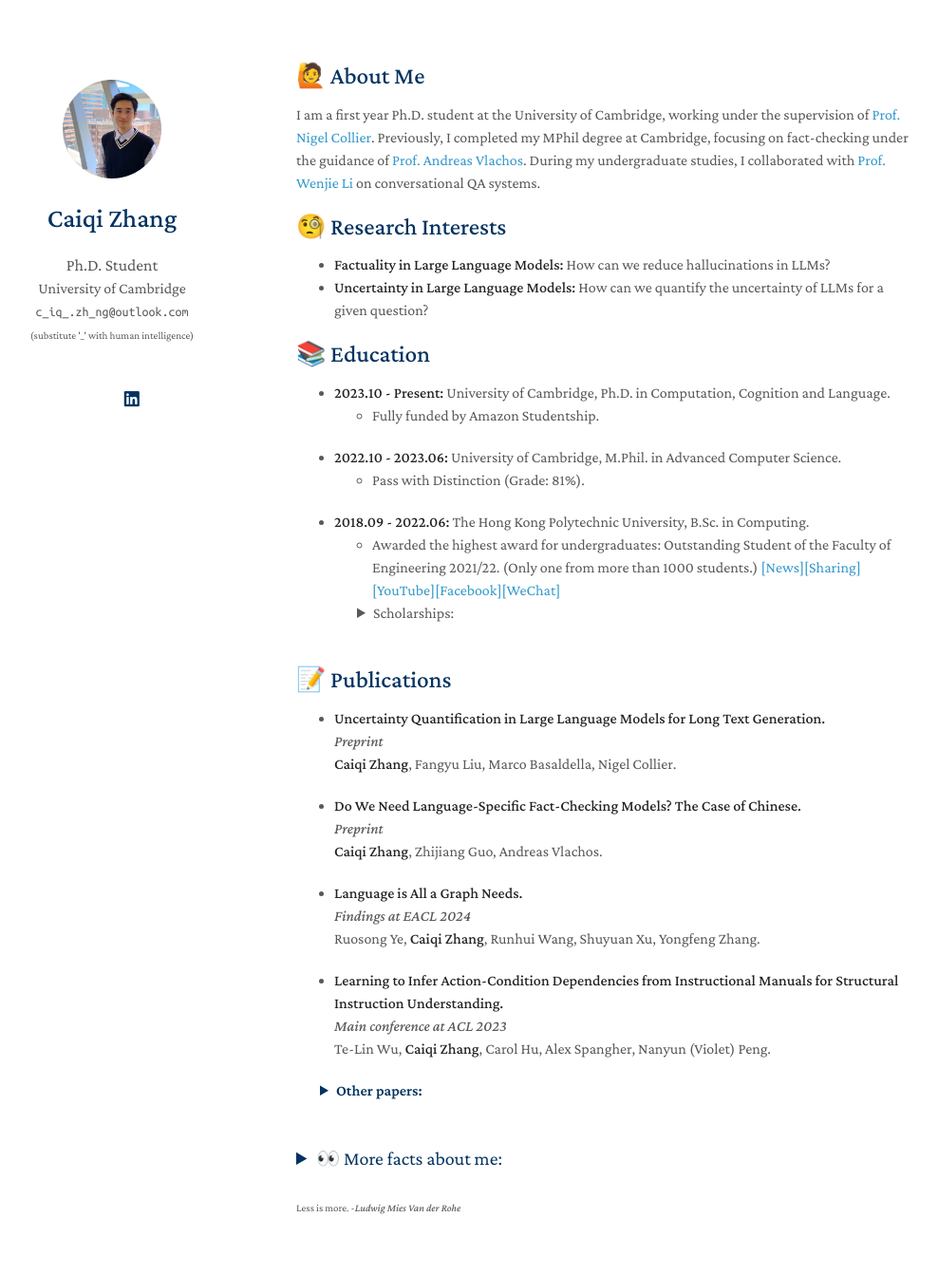
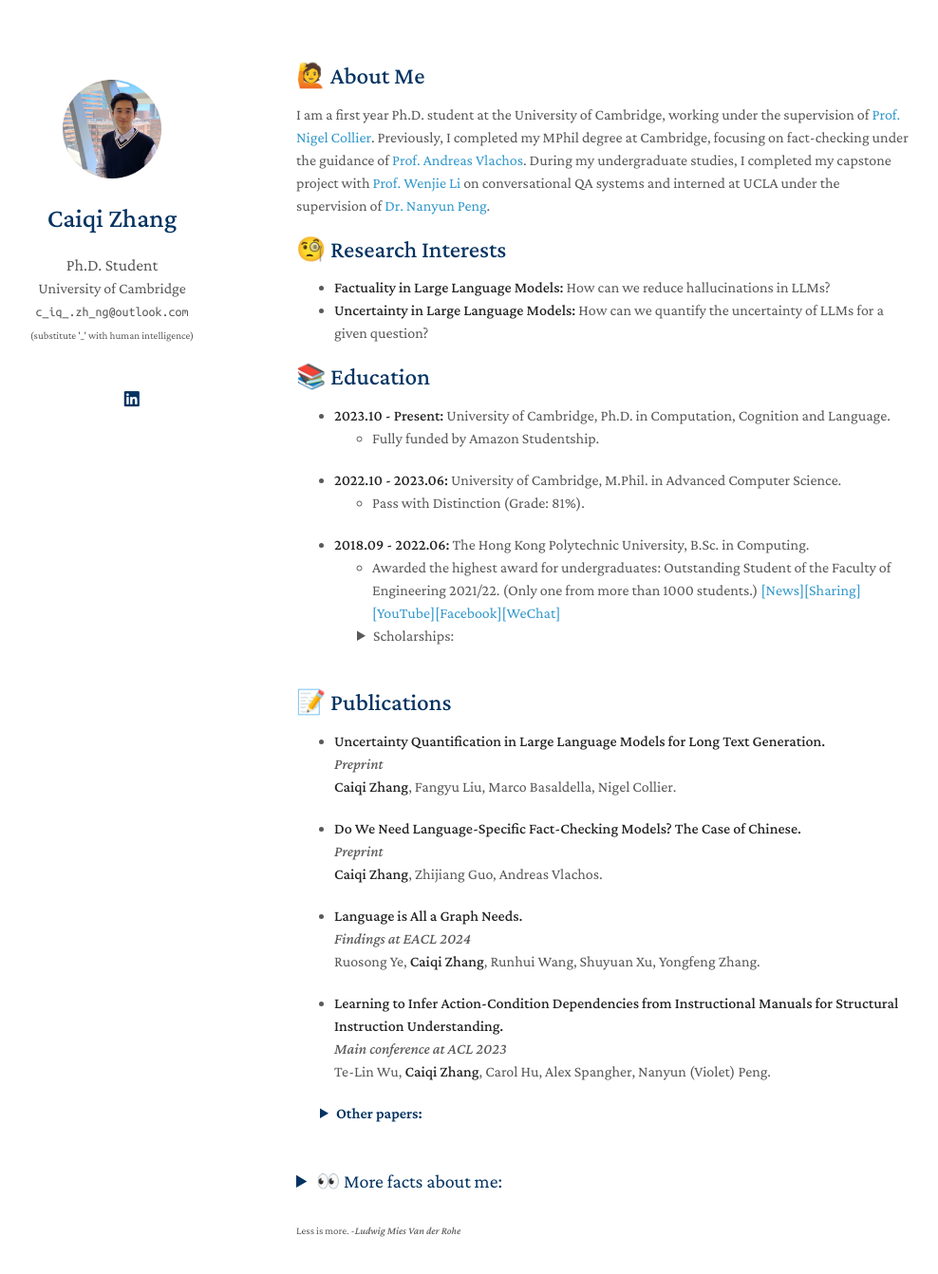
Before and after one commit to caiqizh/caiqizh.github.io, a Jekyll site: the page built from index.md, in a window 1280 px wide and 1377 px high. Shown: the top 1342 px of the window at 95% size, without its empty margins (158-1146 px from the left). Built offline with Jekyll 4.4.1, drawn with Linux system fonts in a browser that asks for light colours; nearby versions of some CDN libraries; a style sheet for code colours, icons or effects is not loaded; our own code applies the rules of GitHub Pages for plain Markdown files.

Commit message:
updated the website

```diff
--- a/_config.yml
+++ b/_config.yml
@@ -15,7 +15,8 @@ canonical: https://caiqizh.github.io/
 google_scholar: https://scholar.google.com/citations?user=OTPzPzUAAAAJ&hl=en
 # cv_link: assets/files/curriculum_vitae.pdf
 # github_link: https://github.com/
-linkedin: https://www.linkedin.com/in/caiqi-alex-zhang-%E5%BC%A0%E8%94%A1%E5%90%AF-99074519b/
+linkedin: https://www.linkedin.com/in/caiqi-zhang-99074519b/
+
 # twitter: https://twitter.com/
 
 # Images (e.g., your profile picture and your website's favicon)
--- a/index.md
+++ b/index.md
@@ -4,7 +4,7 @@ layout: homepage
 
 ## &#x1F64B; About Me
 
-I am a first year Ph.D. student at the University of Cambridge, working under the supervision of [Prof. Nigel Collier](https://sites.google.com/site/nhcollier/home). Previously, I completed my MPhil degree at Cambridge, focusing on fact-checking under the guidance of [Prof. Andreas Vlachos](https://andreasvlachos.github.io/). During my undergraduate studies, I collaborated with [Prof. Wenjie Li](https://www4.comp.polyu.edu.hk/~cswjli/) on conversational QA systems.
+I am a first year Ph.D. student at the University of Cambridge, working under the supervision of [Prof. Nigel Collier](https://sites.google.com/site/nhcollier/home). Previously, I completed my MPhil degree at Cambridge, focusing on fact-checking under the guidance of [Prof. Andreas Vlachos](https://andreasvlachos.github.io/). During my undergraduate studies, I completed my capstone project with [Prof. Wenjie Li](https://www4.comp.polyu.edu.hk/~cswjli/) on conversational QA systems and interned at UCLA under the supervision of [Dr. Nanyun Peng](https://vnpeng.net/).
 
 
 ## &#x1F9D0; Research Interests
```
